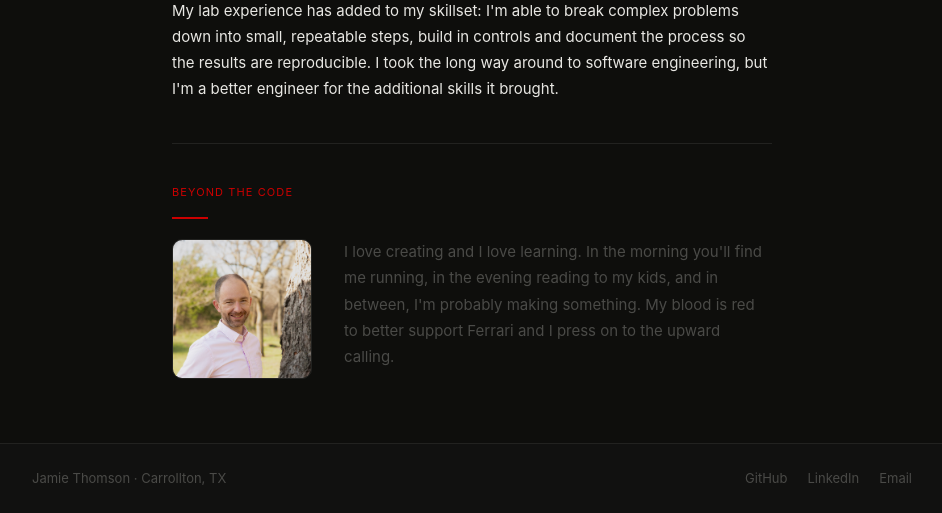
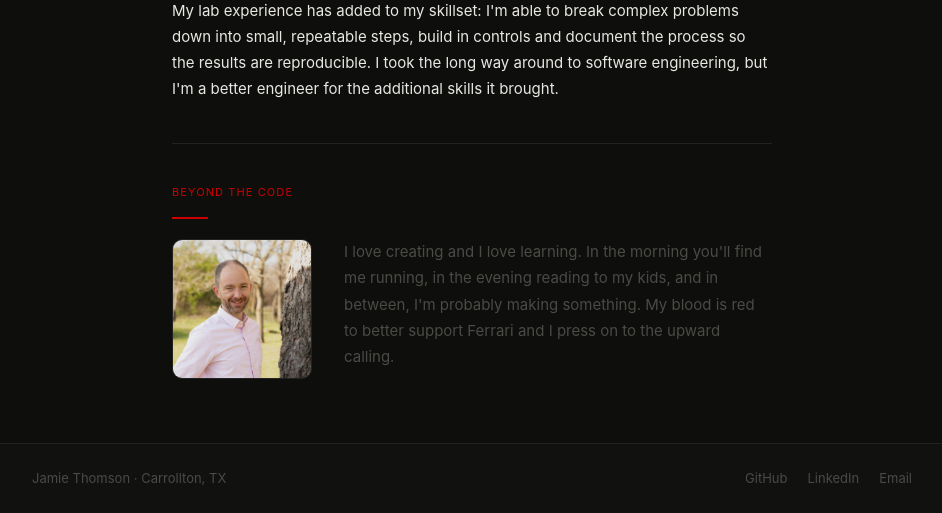
Before and after one commit to Firehawk41/Flask-Portfolio, a Flask app: page /about in a window 1280 px wide. Shown: the part 995-1508 px from the top of the page, without its empty margins (168-1110 px from the left). Run offline with Flask 3, Linux system fonts and the light colour scheme.

Commit message:
Adjust bio photo crop position for better face framing
https://claude.ai/code/session_01RsSzv4bYu7WVEJ2TdSmViC

```diff
--- a/static/css/style.css
+++ b/static/css/style.css
@@ -470,7 +470,7 @@ a {
   width: 100%;
   height: 100%;
   object-fit: cover;
-  object-position: top;
+  object-position: 50% 20%;
   display: block;
 }
 
```
